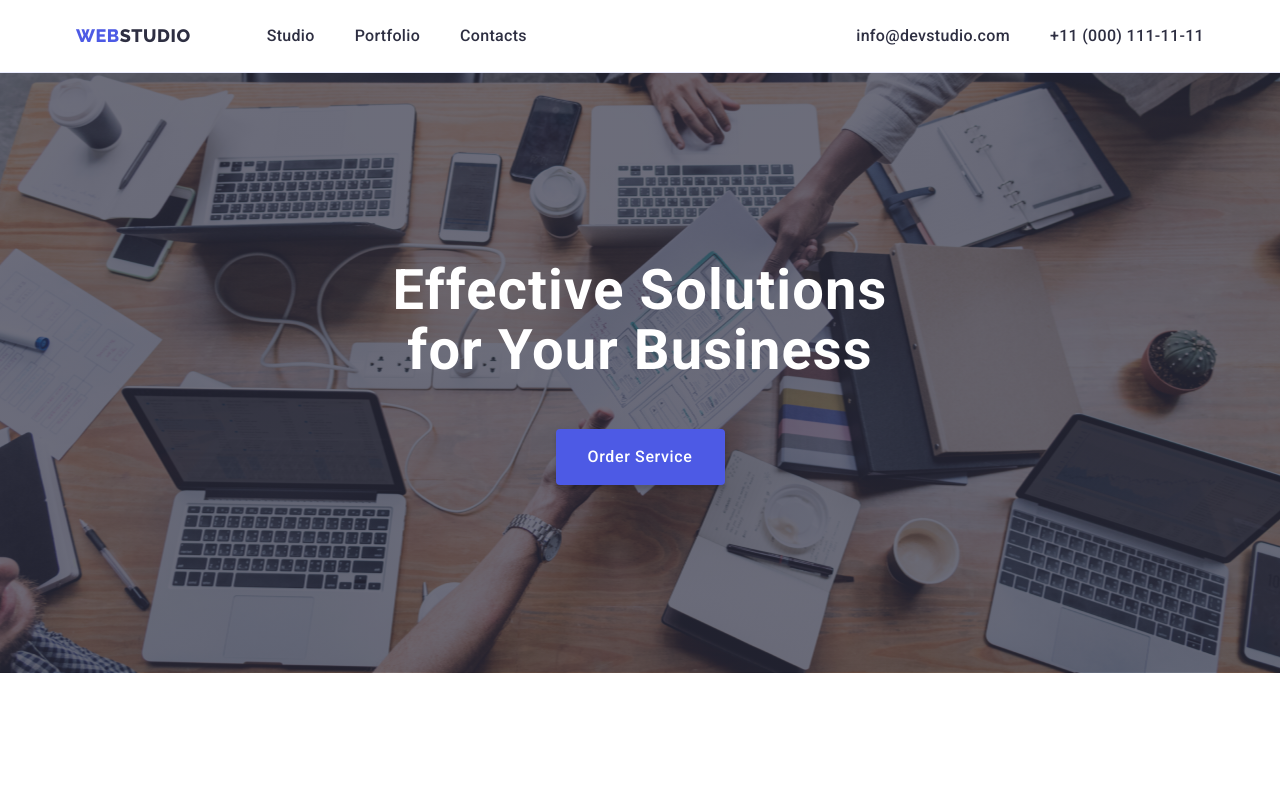
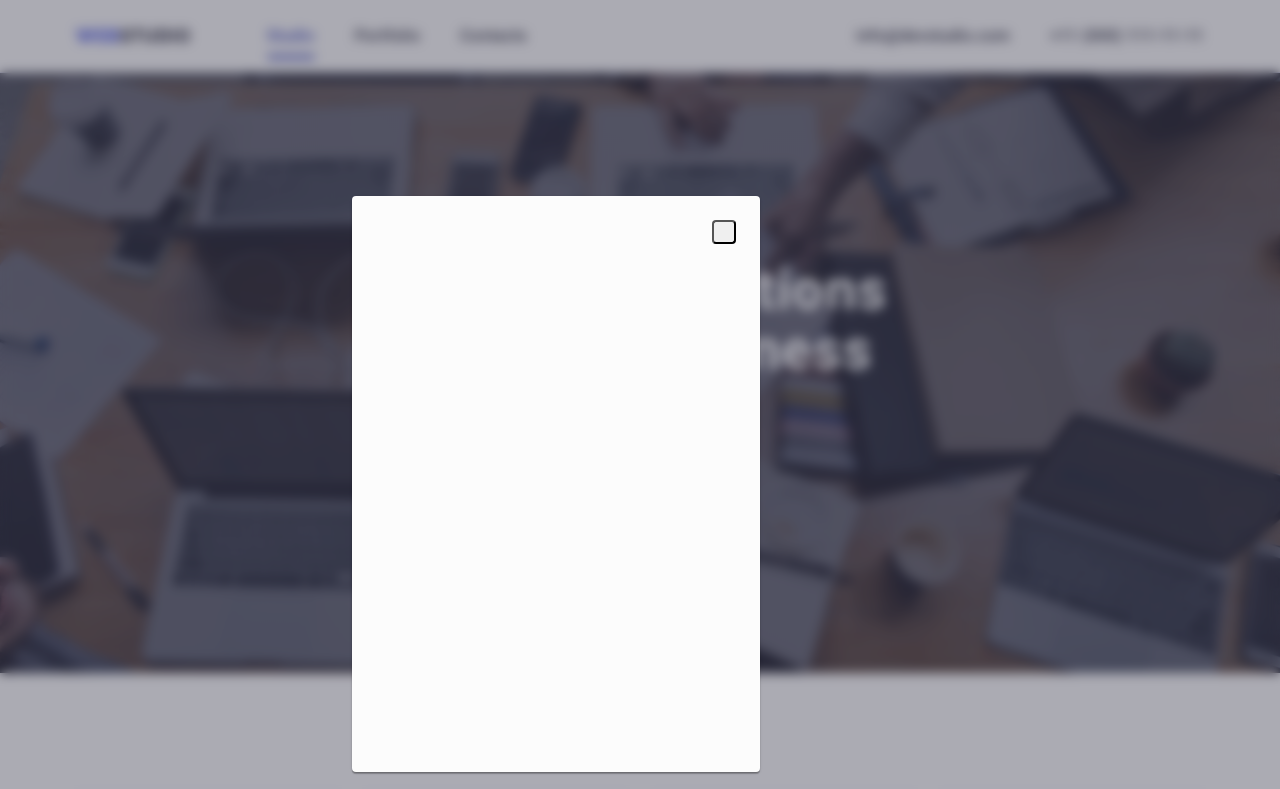
Before and after one commit to Viktoriya-ri/goit-markup-hw-05, a plain HTML site: page index.html in a window 1280 px wide. Shown: the top 789 px of the page. Drawn offline with nearby package versions, Linux system fonts and the light colour scheme.

Commit message:
index.styles

```diff
--- a/css/styles.css
+++ b/css/styles.css
@@ -11,13 +11,12 @@
   --color-navi-blue-modal: #2e2f42;
   --color-grey: #2e2f42;
   --color-white: #ffffff;
-
 }
 
 body {
   font-family: 'Roboto', sans-serif;
   font-size: 14px;
-  line-height: 1,71;
+  line-height: 1, 71;
   letter-spacing: 0.03em;
   color: var(--color-slate);
   background-color: var(--color-white);
@@ -57,7 +56,7 @@ img {
   width: 1158px;
   margin: 0 auto;
   padding: 0 15px;
-/*
+  /*
   outline: 2px solid red;
   outline-offset: -2px;*/
 }
@@ -100,7 +99,16 @@ img {
 .menu {
   padding: 24px 0;
 }
-.nav-list,
+.header-nav-link {
+  font-weight: 500;
+  position: relative;
+
+  font-size: 16px;
+  line-height: 1.5;
+  letter-spacing: 0.02em;
+  color: var(--color-navi-blue-modal);
+  padding: 24px 0;
+}
 .address {
   font-weight: 500;
   font-size: 16px;
@@ -132,6 +140,24 @@ img {
 .link:hover,
 .link:focus {
   color: var(--color-ocean);
+}
+.header-nav-link::after {
+  content: '';
+  position: absolute;
+  bottom: 10px;
+  left: 0;
+  display: block;
+  width: 100%;
+  height: 4px;
+  border-radius: 4px;
+}
+.header-nav-link.current {
+  color: var(--color-ocean);
+}
+.header-nav-link.current::after,
+.header-nav-link:hover::after,
+.header-nav-link:focus::after {
+  background-color: var(--color-ocean);
 }
 
 /*Main  Section first*/
@@ -221,7 +247,6 @@ img {
   margin-bottom: 8px;
 }
 .fact-descr {
-
   font-size: 16px;
   line-height: 1.5;
   letter-spacing: 0.02em;
@@ -243,14 +268,12 @@ img {
   background-color: var(--color-white);
 }
 
-
 .facts {
   padding: 52px 0 72px;
   display: flex;
   flex-direction: column;
   align-items: center;
 }
-
 
 /*Socials icoms*/
 
@@ -381,7 +404,6 @@ img {
   fill: currentColor;
 }
 
-
 /*Footer*/
 .name-footer {
   color: var(--color-cloud);
@@ -419,7 +441,7 @@ img {
   font-size: 16px;
   line-height: 1.5;
   letter-spacing: 0.02em;
-  color:  var(--color-white);
+  color: var(--color-white);
   margin-bottom: 16px;
 }
 .list-item-social {
@@ -480,14 +502,27 @@ img {
 .card-link {
   display: block;
 }
-
+.ptf-box {
+  position: relative;
+}
+.ptf-label {
+  position: absolute;
+  left: 15%;
+  top: 0;
+  width: 260px;
+  padding: 30px;
+  border-radius: 10px;
+  color: var(--color-cloud);
+  background-color: var(--color-iris);
+  backdrop-filter: blur(3px);
+}
 .card {
   background-color: var(--color-white);
   box-sizing: border-box;
 }
 .card-link:hover,
 .card-link:focus {
-    box-shadow: 0px 1px 6px rgba(46, 47, 66, 0.08),
+  box-shadow: 0px 1px 6px rgba(46, 47, 66, 0.08),
     0px 1px 1px rgba(46, 47, 66, 0.16), 0px 2px 1px rgba(46, 47, 66, 0.08);
 }
 .addition {
@@ -495,3 +530,42 @@ img {
   border: 1px solid var(--color-cornflower);
   border-top: none;
 }
+
+/*
+ =================================================
+         Modal styles
+ =================================================
+ */
+.overlay {
+  position: fixed;
+  top: 0;
+  left: 0;
+  right: 0;
+  bottom: 0;
+  background-color: rgba(46, 47, 66, 0.4);
+  backdrop-filter: blur(6px);
+}
+.modal {
+  position: absolute;
+  top: calc(50% - 204px);
+  left: calc(50% - 288px);
+  width: 408px;
+  min-height: 576px;
+  padding: 24px;
+  background-color: var(--color-dairy);
+  box-shadow: 0px 1px 1px rgba(0, 0, 0, 0.14), 0px 1px 3px rgba(0, 0, 0, 0.12),
+    0px 2px 1px rgba(0, 0, 0, 0.2);
+  border-radius: 4px;
+}
+.modal-btn {
+  position: absolute;
+  display: block;
+  width: 24px;
+  height: 24px;
+  left: 360px;
+  top: 24px;
+  border-radius: 4px;
+ cursor: pointer;
+}
+.modal-icon {
+}
--- a/index.html
+++ b/index.html
@@ -30,12 +30,12 @@
             >Web<span class="name-header">Studio</span></a>
           <ul class="menu-list list">
             <li class="menu">
-              <a class="nav-list link" href="./index.html">Studio</a>
+              <a class="header-nav-link current link" href="./index.html">Studio</a>
             </li>
             <li class="menu">
-              <a class="nav-list link" href="./portfolio.html">Portfolio</a>
+              <a class="header-nav-link link" href="./portfolio.html">Portfolio</a>
             </li>
-            <li class="menu"><a class="nav-list link" href="">Contacts</a></li>
+            <li class="menu"><a class="header-nav-link link" href="">Contacts</a></li>
           </ul>
         </nav>
         <address class="page">
@@ -541,5 +541,17 @@
         </div>
       </div>
     </footer>
+
+    <!--Modal window-->
+    <div class="overlay">
+      <div class="modal">
+        <button class="modal-btn" type="button">
+          <svg class="modal-icon" width="20" height="20">
+            <use href=""></use>
+          </svg>
+        </button>
+      </div>
+    </div>
   </body>
+
 </html>
```
Also changed, not shown: portfolio.html (+114 -27 lines).
